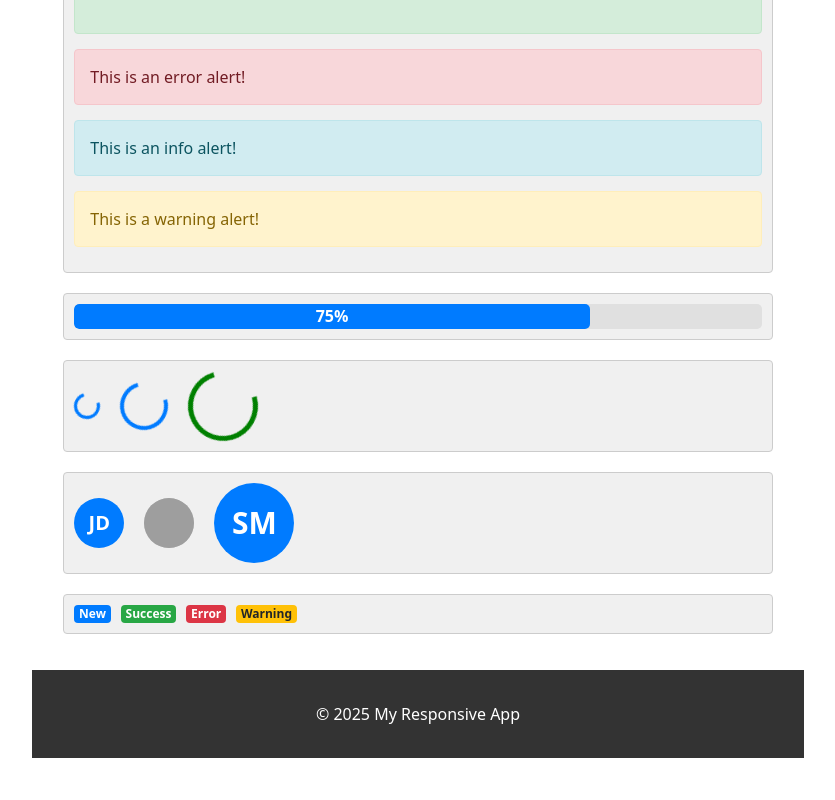
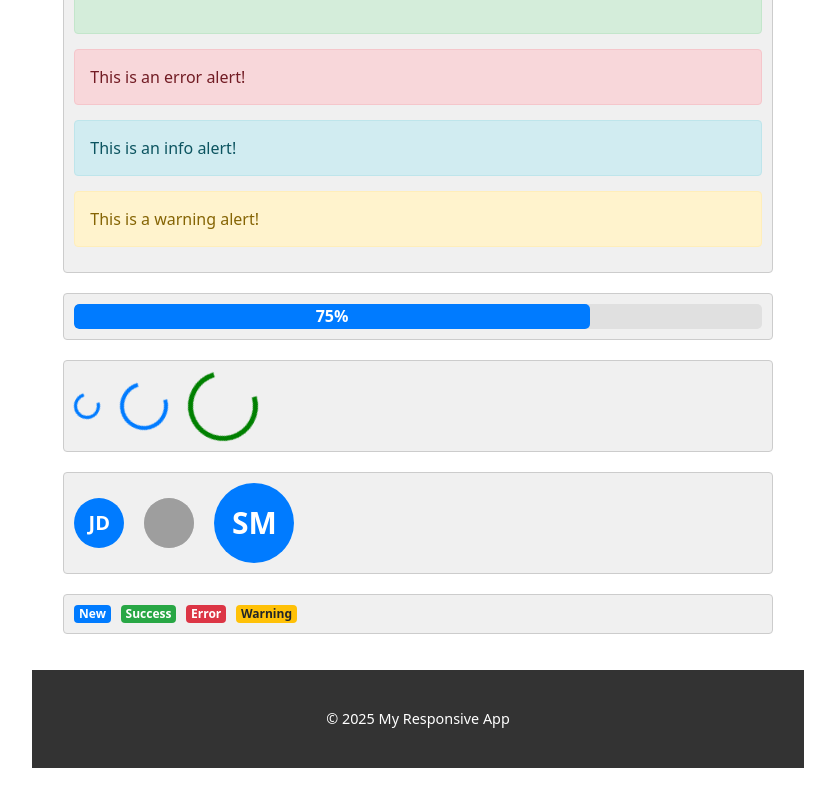
Before and after one commit to yongsuChang/kubernetes_shopping, a React (Vite) app in the folder responsive-react-app/: page / in a window 1280 px wide. Shown: the part 2369-3169 px from the top of the page, without its empty margins (222-1057 px from the left). Built offline with nearby package versions, Linux system fonts and the light colour scheme; grey boxes are pictures that could not be loaded.

Commit message:
feat: Add Footer component and integrate into Layout

```diff
--- a/responsive-react-app/src/App.tsx
+++ b/responsive-react-app/src/App.tsx
@@ -29,6 +29,7 @@ import Badge from './components/common/Badge/Badge';
 import { Grid, GridItem } from './components/common/Grid/Grid';
 import Container from './components/common/Container/Container';
 import Header from './components/common/Header/Header';
+import Footer from './components/common/Footer/Footer';
 import './App.css';
 
 function App() {
@@ -75,7 +76,7 @@ function App() {
   };
 
   return (
-    <Layout>
+    <Layout footerContent={<Footer />}>
       <Navbar title="My Responsive App" links={navbarLinks} />
       <Sidebar isOpen={isSidebarOpen} onClose={() => setIsSidebarOpen(false)} links={sidebarLinks} />
       <div style={{ padding: '0 20px' }}>
--- /dev/null
+++ b/responsive-react-app/src/components/common/Footer/Footer.css
@@ -0,0 +1,8 @@
+.custom-footer {
+  background-color: #333;
+  color: white;
+  padding: 1.5rem 1rem;
+  text-align: center;
+  font-size: 0.9rem;
+  margin-top: auto; /* Pushes the footer to the bottom */
+}
--- /dev/null
+++ b/responsive-react-app/src/components/common/Footer/Footer.tsx
@@ -0,0 +1,16 @@
+import React from 'react';
+import './Footer.css';
+
+interface FooterProps {
+  children?: React.ReactNode;
+}
+
+const Footer: React.FC<FooterProps> = ({ children }) => {
+  return (
+    <footer className="custom-footer">
+      {children ? children : <p>&copy; {new Date().getFullYear()} My Responsive App</p>}
+    </footer>
+  );
+};
+
+export default Footer;
--- a/responsive-react-app/src/components/layout/Layout.tsx
+++ b/responsive-react-app/src/components/layout/Layout.tsx
@@ -1,7 +1,12 @@
 import React from 'react';
 import './Layout.css';
 
-const Layout: React.FC<{ children: React.ReactNode }> = ({ children }) => {
+interface LayoutProps {
+  children: React.ReactNode;
+  footerContent?: React.ReactNode;
+}
+
+const Layout: React.FC<LayoutProps> = ({ children, footerContent }) => {
   return (
     <div className="layout">
       <header className="header">
@@ -10,9 +15,7 @@ const Layout: React.FC<{ children: React.ReactNode }> = ({ children }) => {
       <main className="main-content">
         {children}
       </main>
-      <footer className="footer">
-        <p>© 2025 My Responsive App</p>
-      </footer>
+      {footerContent && footerContent}
     </div>
   );
 };
```
Also changed, not shown: 1 other file (tests, documents, lock files or other folders).
